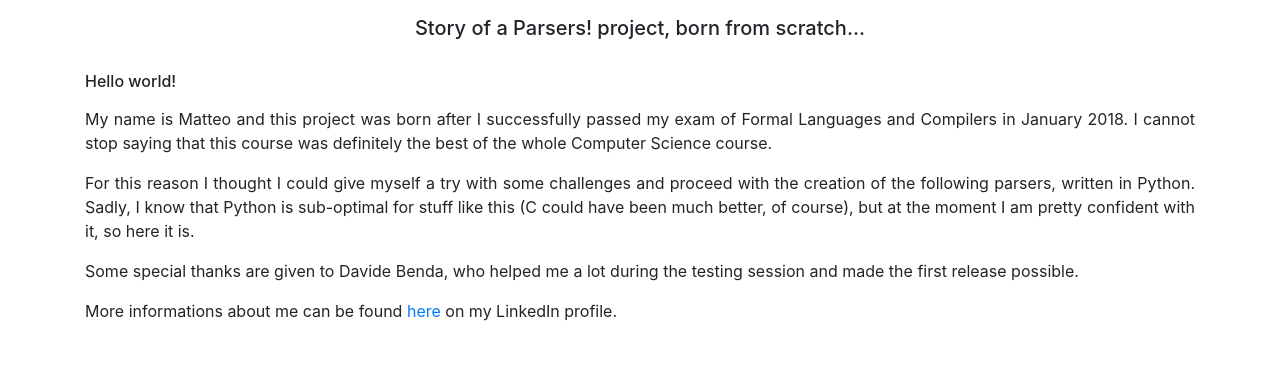
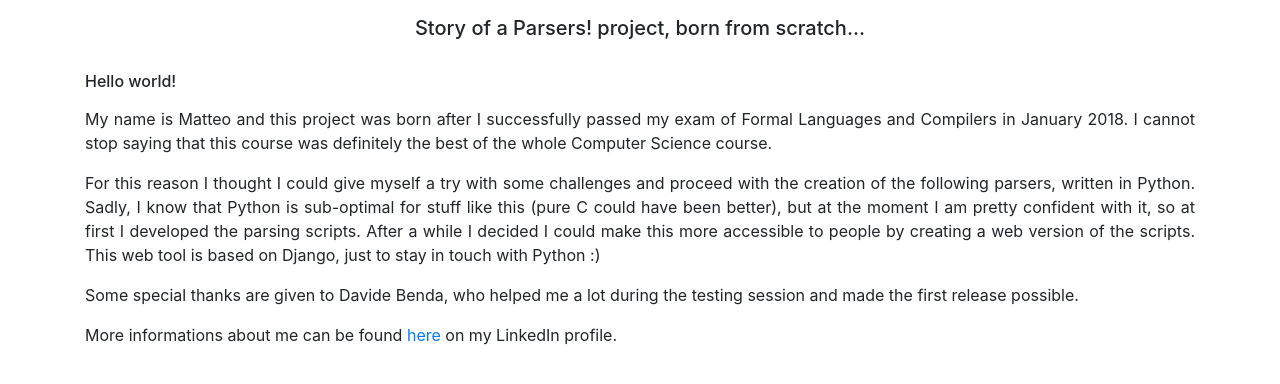
Before and after one commit to heavenblade/parser_site, a Django app: page /about/ in a window 1280 px wide. Shown: the part 139-523 px from the top of the page. Run offline with Django 3.2, Linux system fonts and the light colour scheme; some libraries are stand-ins or nearby versions.

Commit message:
Minor fixes

```diff
--- a/main/forms.py
+++ b/main/forms.py
@@ -51,7 +51,7 @@ class MyGrammarInsertForm(forms.ModelForm):
                 "id": "lr0_prod_text_area",
                 "placeholder": "S->AB\nA->a\nB->#",
                 "rows": 10,
-                "cols": 20,
+                "cols": 30,
             }
         )
     )
--- a/main/parsing_scripts/lalr1_parser.py
+++ b/main/parsing_scripts/lalr1_parser.py
@@ -54,7 +54,6 @@ def compute_lalr1_parsing(grammar):
     s_item = lr0Item.create_new_item(a_grammar[0], "Kernel", 3, "Not-Reduce")
     initial_lookahead = RecursiveEquation.create_new_rec_equation()
     initial_lookahead.symbol_list.append("$")
-    #lr0Item.add_rec_equation(s_item, initial_lookahead)
     s_item.set_of_rec_equations.append(initial_lookahead)
     rec_equations.append(initial_lookahead)
     initial_state.item_l.append(s_item)
--- a/main/templates/main/about_page.html
+++ b/main/templates/main/about_page.html
@@ -13,8 +13,9 @@
                 the best of the whole Computer Science course.</p>
             <p style="text-align: justify;">For this reason I thought I could give myself a try with some challenges and proceed with the
                 creation of the following parsers, written in Python. Sadly, I know that Python is sub-optimal
-                for stuff like this (C could have been much better, of course), but at the moment I am pretty
-                confident with it, so here it is.</p>
+                for stuff like this (pure C could have been better), but at the moment I am pretty confident with it, so at first I developed
+                the parsing scripts. After a while I decided I could make this more accessible to people by creating a web version of the
+                scripts. This web tool is based on Django, just to stay in touch with Python :)</p>
             <p style="text-align: justify;">Some special thanks are given to Davide Benda, who helped me a lot during the testing session
                 and made the first release possible.<p>
             <p style="text-align: justify;">More informations about me can be found <a href="https://www.linkedin.com/in/matteo-amatori-a82b54131/" target="_blank">here</a>
--- a/main/templates/main/grammar_bu_parsing.html
+++ b/main/templates/main/grammar_bu_parsing.html
@@ -35,7 +35,7 @@
                         <th>Set of FOLLOW symbols</th>
                     </tr>
                 </thead>
-                {% for first, follow in zip_obj %}
+                {% for first, follow in ff_obj %}
                     <tr>
                         <td>{{first.0}}</td>
                         <td>{% get_joined_elements first.1 %}</td>
--- a/main/templates/main/grammar_td_parsing.html
+++ b/main/templates/main/grammar_td_parsing.html
@@ -27,7 +27,7 @@
                         <th>Set of FOLLOW symbols</th>
                     </tr>
                 </thead>
-                {% for first, follow in zip_obj %}
+                {% for first, follow in ff_obj %}
                     <tr>
                         <td>{{first.0}}</td>
                         <td>{% get_joined_elements first.1 %}</td>
--- a/main/templates/main/login.html
+++ b/main/templates/main/login.html
@@ -2,7 +2,7 @@
 
 {% block content %}
     <div id="login_page_content">
-        <h3>Login to your account</h3>
+        <h3 style="text-align: center;">Login to your account</h3>
         <br>
         <form method ="POST">
             {% csrf_token %}
--- a/main/templates/main/lr0_parser_page.html
+++ b/main/templates/main/lr0_parser_page.html
@@ -1,7 +1,8 @@
 {% extends "main/home.html" %}
 
 {% block content %}
-    <h3>LR(0)-parser page</h3>
+    <div id="lr0_body">
+        <h3 style="text-align: center;">LR(0)-parser page</h3>
         <br>
         <div id="lr0_content_container">
             <h5 id="grammar_subtitle"><p>Insert your grammar here:</p></h5>
@@ -14,4 +15,5 @@
                 </form>
             </div>
         </div>
+    </div>
 {% endblock %}
--- a/main/templates/main/register.html
+++ b/main/templates/main/register.html
@@ -2,7 +2,7 @@
 
 {% block content %}
     <div id="register_page_content">
-        <h3>Register a new account</h3>
+        <h3 style="text-align: center;">Register a new account</h3>
         <br>
         <form method ="POST">
             {% csrf_token %}
--- a/main/views.py
+++ b/main/views.py
@@ -90,7 +90,6 @@ def lr0_parser(request):
                 grammar = lr0_form.save()
             else:
                 grammar = Grammar.objects.get(grammar_productions = lr0_form.cleaned_data['grammar_productions'], grammar_used_parser = 'lr0')
-                print("Grammar already exists") ### Return that grammar which is already saved in database (maybe with the same method as the check above)
             return(redirect('/lr0-parser/parsing-grammar-' + str(grammar.id)))
         else:
             messages.error(request, f"Please insert a grammar")
@@ -122,7 +121,6 @@ def slr0_parser(request):
                 grammar = slr0_form.save()
             else:
                 grammar = Grammar.objects.get(grammar_productions = slr0_form.cleaned_data['grammar_productions'], grammar_used_parser = 'slr0')
-                print("Grammar already exists") ### Return that grammar which is already saved in database (maybe with the same method as the check above)
             return(redirect('/slr0-parser/parsing-grammar-' + str(grammar.id)))
         else:
             messages.error(request, f"Please insert a grammar")
@@ -154,7 +152,6 @@ def lr1_parser(request):
                 grammar = lr1_form.save()
             else:
                 grammar = Grammar.objects.get(grammar_productions = lr1_form.cleaned_data['grammar_productions'], grammar_used_parser = 'lr1')
-                print("Grammar already exists") ### Return that grammar which is already saved in database (maybe with the same method as the check above)
             return(redirect('/lr1-parser/parsing-grammar-' + str(grammar.id)))
         else:
             messages.error(request, f"Please insert a grammar")
@@ -186,7 +183,6 @@ def lalr1_parser(request):
                 grammar = lalr1_form.save()
             else:
                 grammar = Grammar.objects.get(grammar_productions = lalr1_form.cleaned_data['grammar_productions'], grammar_used_parser = 'lalr1')
-                print("Grammar already exists") ### Return that grammar which is already saved in database (maybe with the same method as the check above)
             return(redirect('/lalr1-parser/parsing-grammar-' + str(grammar.id)))
         else:
             messages.error(request, f"Please insert a grammar")
@@ -218,7 +214,6 @@ def ll1_parser(request):
                 grammar = ll1_form.save()
             else:
                 grammar = Grammar.objects.get(grammar_productions = ll1_form.cleaned_data['grammar_productions'], grammar_used_parser = 'll1')
-                print("Grammar already exists") ### Return that grammar which is already saved in database (maybe with the same method as the check above)
             return(redirect('/ll1-parser/parsing-grammar-' + str(grammar.id)))
         else:
             messages.error(request, f"Please insert a grammar")
@@ -226,10 +221,10 @@ def ll1_parser(request):
 
 def dyn_grammar_bu_parsing(request, grammar_id):
     grammar = Grammar.objects.get(id = grammar_id)
-    zipped_object = zip(ast.literal_eval(grammar.grammar_first_set).items(), ast.literal_eval(grammar.grammar_follow_set).items())
-    return(render(request = request, template_name = "main/grammar_bu_parsing.html", context = {"grammar": grammar, "zip_obj": zipped_object}))
+    first_follow_obj = zip(ast.literal_eval(grammar.grammar_first_set).items(), ast.literal_eval(grammar.grammar_follow_set).items())
+    return(render(request = request, template_name = "main/grammar_bu_parsing.html", context = {"grammar": grammar, "ff_obj": first_follow_obj}))
 
 def dyn_grammar_td_parsing(request, grammar_id):
     grammar = Grammar.objects.get(id = grammar_id)
-    zipped_object = zip(ast.literal_eval(grammar.grammar_first_set).items(), ast.literal_eval(grammar.grammar_follow_set).items())
-    return(render(request = request, template_name = "main/grammar_td_parsing.html", context = {"grammar": grammar, "zip_obj": zipped_object}))
+    first_follow_obj = zip(ast.literal_eval(grammar.grammar_first_set).items(), ast.literal_eval(grammar.grammar_follow_set).items())
+    return(render(request = request, template_name = "main/grammar_td_parsing.html", context = {"grammar": grammar, "ff_obj": first_follow_obj}))
```
Also changed, not shown: main/static/css/style.css (+22 -3 lines), main/static/img/graph_large.png (added). Lines whose indentation alone changed are shown as unchanged.
